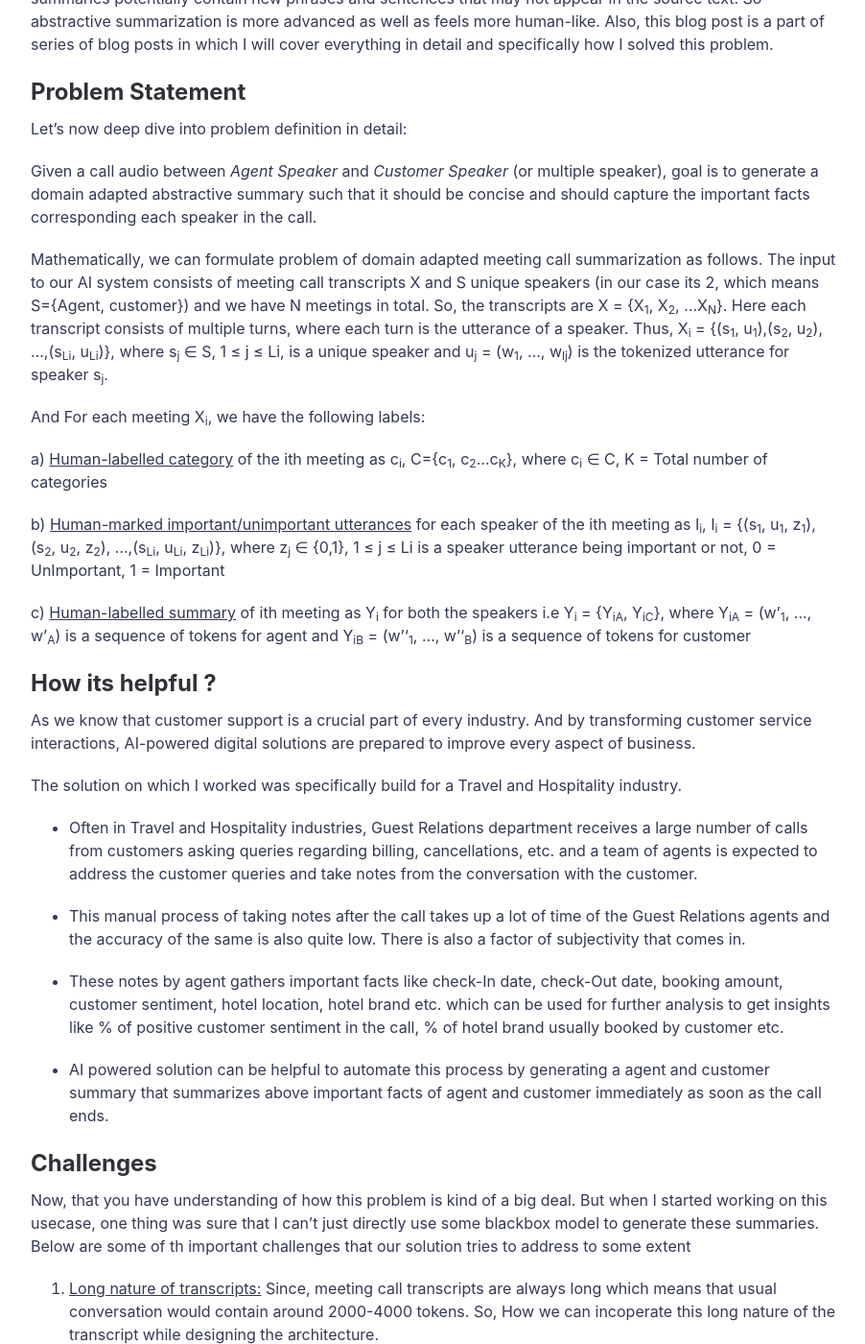
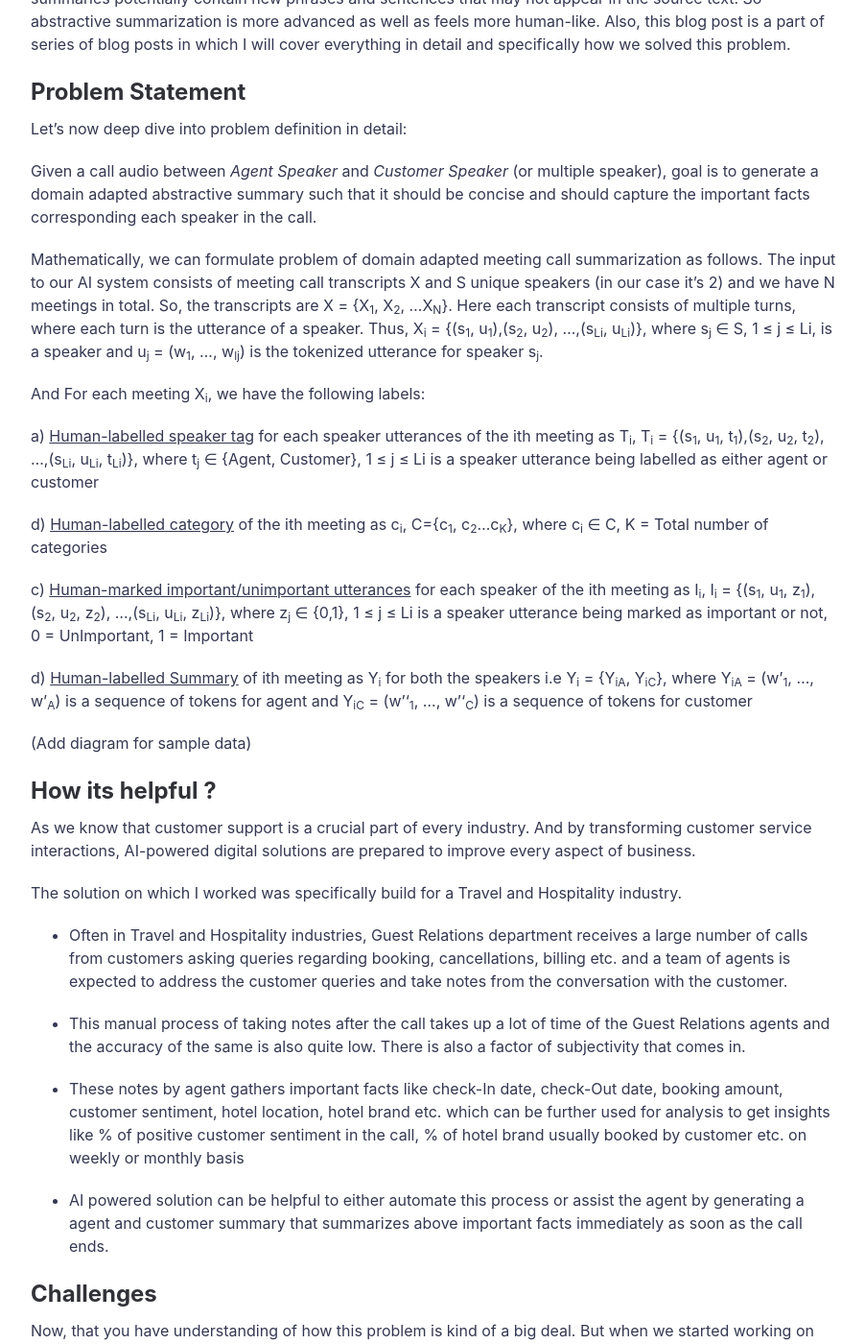
Before and after one commit to rohitsroch/rohitsroch.github.io, a Jekyll site: the page built from _posts/2020-12-01-call-summarization.md, in a window 1280 px wide and 1400 px high, scrolled down 814 px. Shown: the whole window at 96% size, without its empty margins (188-1090 px from the left). Built offline with Jekyll 4.4.1, drawn with Linux system fonts in a browser that asks for light colours; comment, search, counter and statistics services are not loaded; some of the changed text lies outside the part shown.

Commit message:
update blog

```diff
--- a/_posts/2020-12-01-call-summarization.md
+++ b/_posts/2020-12-01-call-summarization.md
@@ -6,23 +6,27 @@
 categories: NLP
 ---
 
-Recently, I worked on a research use case based on natural language generation (NLG) in which the goal was to generate an speaker specific abstractive summary in a controlled manner. As we know that when we talk about text summarization, there are two fundamental approaches i.e **Extractive Summarization** in which idea is to identify important sections of the call transcript with respect to each speaker and generating them verbatim producing a subset of the sentences from the original text; while in **Abstractive Summarization** idea is to generate a short and concise summary that captures the salient ideas of the source text. The generated summaries potentially contain new phrases and sentences that may not appear in the source text. So abstractive summarization is more advanced as well as feels more human-like. Also, this blog post is a part of series of blog posts in which I will cover everything in detail and specifically how I solved this problem.
+Recently, I worked on a research use case based on natural language generation (NLG) in which the goal was to generate an speaker specific abstractive summary in a controlled manner. As we know that when we talk about text summarization, there are two fundamental approaches i.e **Extractive Summarization** in which idea is to identify important sections of the call transcript with respect to each speaker and generating them verbatim producing a subset of the sentences from the original text; while in **Abstractive Summarization** idea is to generate a short and concise summary that captures the salient ideas of the source text. The generated summaries potentially contain new phrases and sentences that may not appear in the source text. So abstractive summarization is more advanced as well as feels more human-like. Also, this blog post is a part of series of blog posts in which I will cover everything in detail and specifically how we solved this problem.
 
 ## Problem Statement
 Let's now deep dive into problem definition in detail:
 
 Given a call audio between *Agent Speaker* and *Customer Speaker* (or multiple speaker), goal is to generate a domain adapted abstractive summary such that it should be concise and should capture the important facts corresponding each speaker in the call.
 
-Mathematically, we can formulate problem of domain adapted meeting call summarization as follows. The input to our AI system consists of meeting call transcripts X and S unique speakers (in our case its 2, which means S={Agent, customer}) and we have N meetings in total. So, the transcripts are X = {X<sub>1</sub>, X<sub>2</sub>, ...X<sub>N</sub>}. Here each transcript consists of multiple turns, where each turn is the utterance of a speaker.
-Thus, X<sub>i</sub> = {(s<sub>1</sub>, u<sub>1</sub>),(s<sub>2</sub>, u<sub>2</sub>), ...,(s<sub>Li</sub>, u<sub>Li</sub>)}, where s<sub>j</sub> ∈ S, 1 ≤ j ≤ Li, is a unique speaker and u<sub>j</sub> = (w<sub>1</sub>, ..., w<sub>lj</sub>) is the tokenized utterance for speaker s<sub>j</sub>.
+Mathematically, we can formulate problem of domain adapted meeting call summarization as follows. The input to our AI system consists of meeting call transcripts X and S unique speakers (in our case it's 2) and we have N meetings in total. So, the transcripts are X = {X<sub>1</sub>, X<sub>2</sub>, ...X<sub>N</sub>}. Here each transcript consists of multiple turns, where each turn is the utterance of a speaker.
+Thus, X<sub>i</sub> = {(s<sub>1</sub>, u<sub>1</sub>),(s<sub>2</sub>, u<sub>2</sub>), ...,(s<sub>Li</sub>, u<sub>Li</sub>)}, where s<sub>j</sub> ∈ S, 1 ≤ j ≤ Li, is a speaker and u<sub>j</sub> = (w<sub>1</sub>, ..., w<sub>lj</sub>) is the tokenized utterance for speaker s<sub>j</sub>.
 
 And For each meeting X<sub>i</sub>, we have the following labels:
 
-a) <ins>Human-labelled category</ins> of the ith meeting as c<sub>i</sub>, C={c<sub>1</sub>, c<sub>2</sub>...c<sub>K</sub>}, where c<sub>i</sub> ∈ C, K = Total number of categories
+a) <ins>Human-labelled speaker tag</ins> for each speaker utterances of the ith meeting as T<sub>i</sub>, T<sub>i</sub> = {(s<sub>1</sub>, u<sub>1</sub>, t<sub>1</sub>),(s<sub>2</sub>, u<sub>2</sub>, t<sub>2</sub>), ...,(s<sub>Li</sub>, u<sub>Li</sub>, t<sub>Li</sub>)}, where t<sub>j</sub> ∈ {Agent, Customer}, 1 ≤ j ≤ Li is a speaker utterance being labelled as either agent or customer
 
-b) <ins>Human-marked important/unimportant utterances</ins> for each speaker of the ith meeting as I<sub>i</sub>, I<sub>i</sub> = {(s<sub>1</sub>, u<sub>1</sub>, z<sub>1</sub>),(s<sub>2</sub>, u<sub>2</sub>, z<sub>2</sub>), ...,(s<sub>Li</sub>, u<sub>Li</sub>, z<sub>Li</sub>)}, where z<sub>j</sub> ∈ {0,1}, 1 ≤ j ≤ Li is a speaker utterance being important or not, 0 = UnImportant, 1 = Important
+d) <ins>Human-labelled category</ins> of the ith meeting as c<sub>i</sub>, C={c<sub>1</sub>, c<sub>2</sub>...c<sub>K</sub>}, where c<sub>i</sub> ∈ C, K = Total number of categories
 
-c) <ins>Human-labelled summary</ins> of ith meeting as Y<sub>i</sub> for both the speakers i.e Y<sub>i</sub> = {Y<sub>iA</sub>, Y<sub>iC</sub>}, where Y<sub>iA</sub> = (w'<sub>1</sub>, ..., w'<sub>A</sub>) is a sequence of tokens for agent and Y<sub>iB</sub> = (w''<sub>1</sub>, ..., w''<sub>B</sub>) is a sequence of tokens for customer
+c) <ins>Human-marked important/unimportant utterances</ins> for each speaker of the ith meeting as I<sub>i</sub>, I<sub>i</sub> = {(s<sub>1</sub>, u<sub>1</sub>, z<sub>1</sub>),(s<sub>2</sub>, u<sub>2</sub>, z<sub>2</sub>), ...,(s<sub>Li</sub>, u<sub>Li</sub>, z<sub>Li</sub>)}, where z<sub>j</sub> ∈ {0,1}, 1 ≤ j ≤ Li is a speaker utterance being marked as important or not, 0 = UnImportant, 1 = Important
+
+d) <ins>Human-labelled Summary</ins> of ith meeting as Y<sub>i</sub> for both the speakers i.e Y<sub>i</sub> = {Y<sub>iA</sub>, Y<sub>iC</sub>}, where Y<sub>iA</sub> = (w'<sub>1</sub>, ..., w'<sub>A</sub>) is a sequence of tokens for agent and Y<sub>iC</sub> = (w''<sub>1</sub>, ..., w''<sub>C</sub>) is a sequence of tokens for customer
+
+(Add diagram for sample data)
 
 ## How its helpful ?
 
@@ -30,20 +34,18 @@
 
 The solution on which I worked was specifically build for a Travel and Hospitality industry.
 
-* Often in Travel and Hospitality industries, Guest Relations department receives a large number of calls from customers asking queries regarding billing, cancellations, etc. and a team of agents is expected to address the customer queries and take notes from the conversation with the customer.
+* Often in Travel and Hospitality industries, Guest Relations department receives a large number of calls from customers asking queries regarding booking, cancellations, billing etc. and a team of agents is expected to address the customer queries and take notes from the conversation with the customer.
 
 * This manual process of taking notes after the call takes up a lot of time of the Guest Relations agents and the accuracy of the same is also quite low. There is also a factor of subjectivity that comes in.
 
-* These notes by agent gathers important facts like
-check-In date, check-Out date, booking amount, customer sentiment, hotel location, hotel brand etc.
-which can be used for further analysis to get insights like % of positive customer sentiment in the call, % of hotel brand usually booked by customer etc.
+* These notes by agent gathers important facts like check-In date, check-Out date, booking amount, customer sentiment, hotel location, hotel brand etc. which can be further used for analysis to get insights like % of positive customer sentiment in the call, % of hotel brand usually booked by customer etc. on weekly or monthly basis
 
-* AI powered solution can be helpful to automate this process by generating a agent and customer summary that summarizes above important facts of agent and customer immediately as soon as the call ends.
+* AI powered solution can be helpful to either automate this process or assist the agent by generating a agent and customer summary that summarizes above important facts immediately as soon as the call ends.
 
 
 ## Challenges
 
-Now, that you have understanding of how this problem is kind of a big deal. But when I started working on this usecase, one thing was sure that I can't just directly use some blackbox model to generate these summaries. Below are some of th important challenges that our solution tries to address to some extent
+Now, that you have understanding of how this problem is kind of a big deal. But when we started working on this usecase, one thing was sure that we can't just directly use some blackbox model to generate these summaries. Below are some of th important challenges that our solution tries to address to some extent
 
 1. <ins>Long nature of transcripts:</ins> Since, meeting call transcripts are always long which means that usual conversation would contain around 2000-4000 tokens. So, How we can incoperate this long nature of the transcript while designing the architecture.
 
@@ -58,7 +60,30 @@
 
 6. <ins>Incorrect Gender</ins>: If human-labelled summary contains sentences referring speaker as third person (he or she) then, it can be possible that generated summary would contain wrong gender. So, How do we identify gender of each speaker from the original audio call and incoporate that to correct the gender in final prediction.
 
+7. <ins>Few shot settings</ins>: If we don't have enough human-labelled data. So, how can we make our system learn in few shot settings
 
 ## Previous Research Work
 
+Most of the early abstractive approaches were based on either sentence compression or templates to generate summaries. But in the recent years, we have seen a very significant advancements, thanks to the emergence of neural sequence-to-sequence models. Although, previously sequence-to-sequence models were based on reccurent neural networks which actually set a good benchmark and was considered as state of the art for a long time but by recently, we found that how using Transformers architecture further pushed this benchmark.
+
+Also, initially the area was mostly concerned with headline generation, followed by multi-sentence summarization on news databases (like CNN/DailyMail corpus).
+Further improvements include pointer generator networks which learns whether to generate words or to copy them from the source; attention over time; and hybrid learning objectives.
+
+During the early days of the usecase, we tried several methods just to check the baseline before we finalized the final solution. Though, these baseline methods  were trained on above (CNN/DailyMail corpus) data like pointer generator network which gave poor results and was hallucinating.
+
+
+![Pointer-Generator-Network]({{ site.url }}{{ site.baseurl }}/assets/img/posts/call-summarization/pointer-generator-network.png)
+
+Above is the architecture of pointer generator network,
+
+
+![HMNet]({{ site.url }}{{ site.baseurl }}/assets/img/posts/call-summarization/hmnet.png)
+
 ## Solution Architecture
+
+## Results
+
+## Conclusion
+
+## References
+- All the research papers
```
Also changed, not shown: assets/img/posts/call-summarization/hmnet.png (added), assets/img/posts/call-summarization/pointer-generator-network.png (added).
